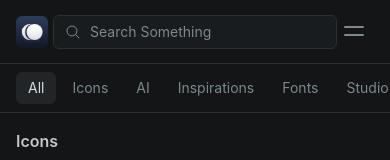
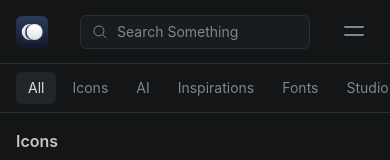
Before and after one commit to yikZero/Rosure, a Next.js app: page / in a window 390 px wide. Shown: the top 160 px of the page. Built offline with nearby package versions, Linux system fonts and the light colour scheme.

Commit message:
perf: adjust search width on mobile

```diff
--- a/components/header.tsx
+++ b/components/header.tsx
@@ -8,7 +8,7 @@ import { Suspense } from 'react';
 export default function Header() {
   return (
     <>
-      <header className="sticky inset-x-0 top-0 z-50 flex h-16 flex-row items-center justify-between border-b border-border bg-body-background px-4 md:gap-6 md:px-5">
+      <header className="sticky inset-x-0 top-0 z-50 flex h-16 flex-row items-center justify-between gap-8 border-b border-border bg-body-background px-4 md:px-5">
         <Link href="/" className="group flex flex-row items-center gap-2">
           <Logo className="size-8 rounded-md group-hover:opacity-80" />
           <span className="hidden text-sm font-medium text-primary sm:block">
```
